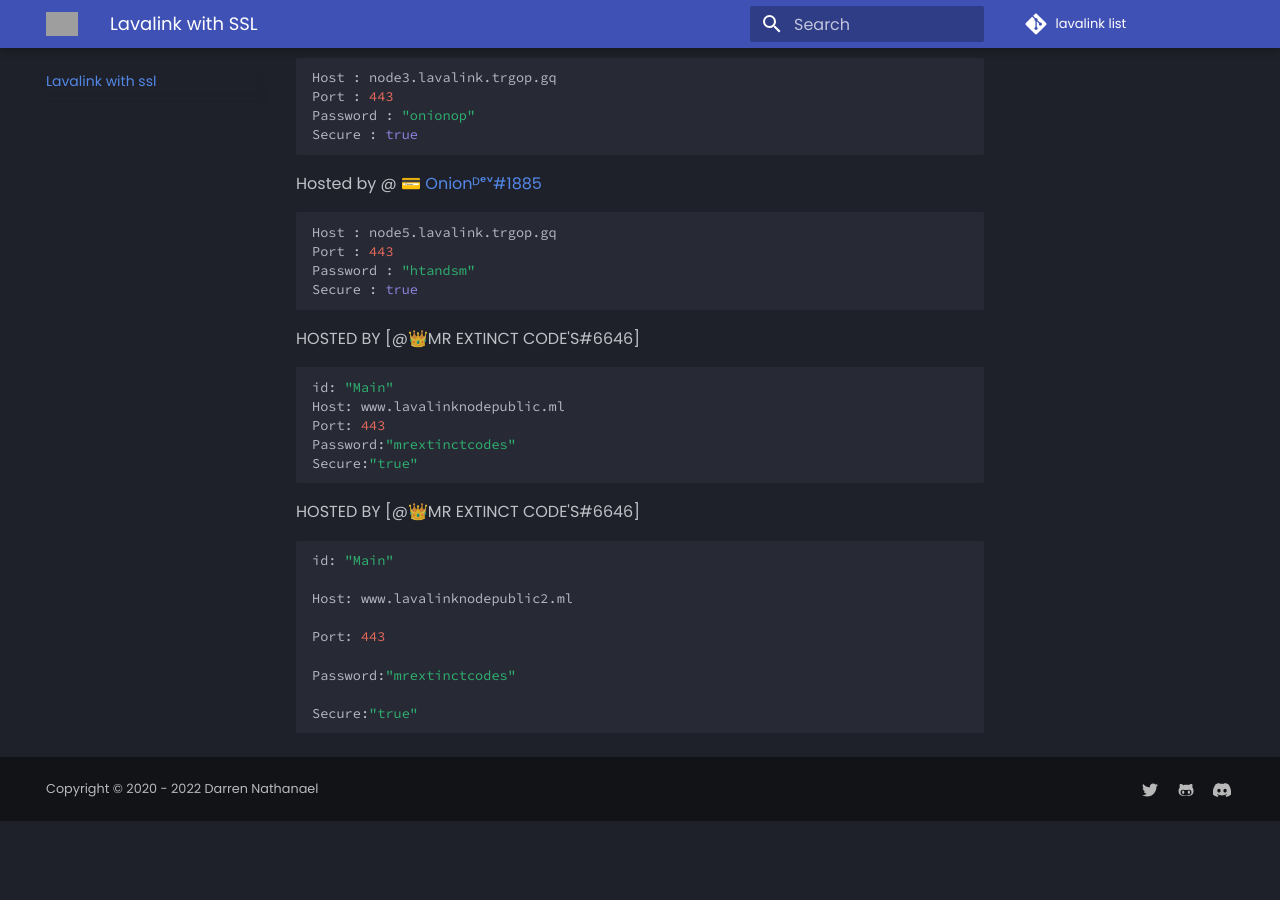
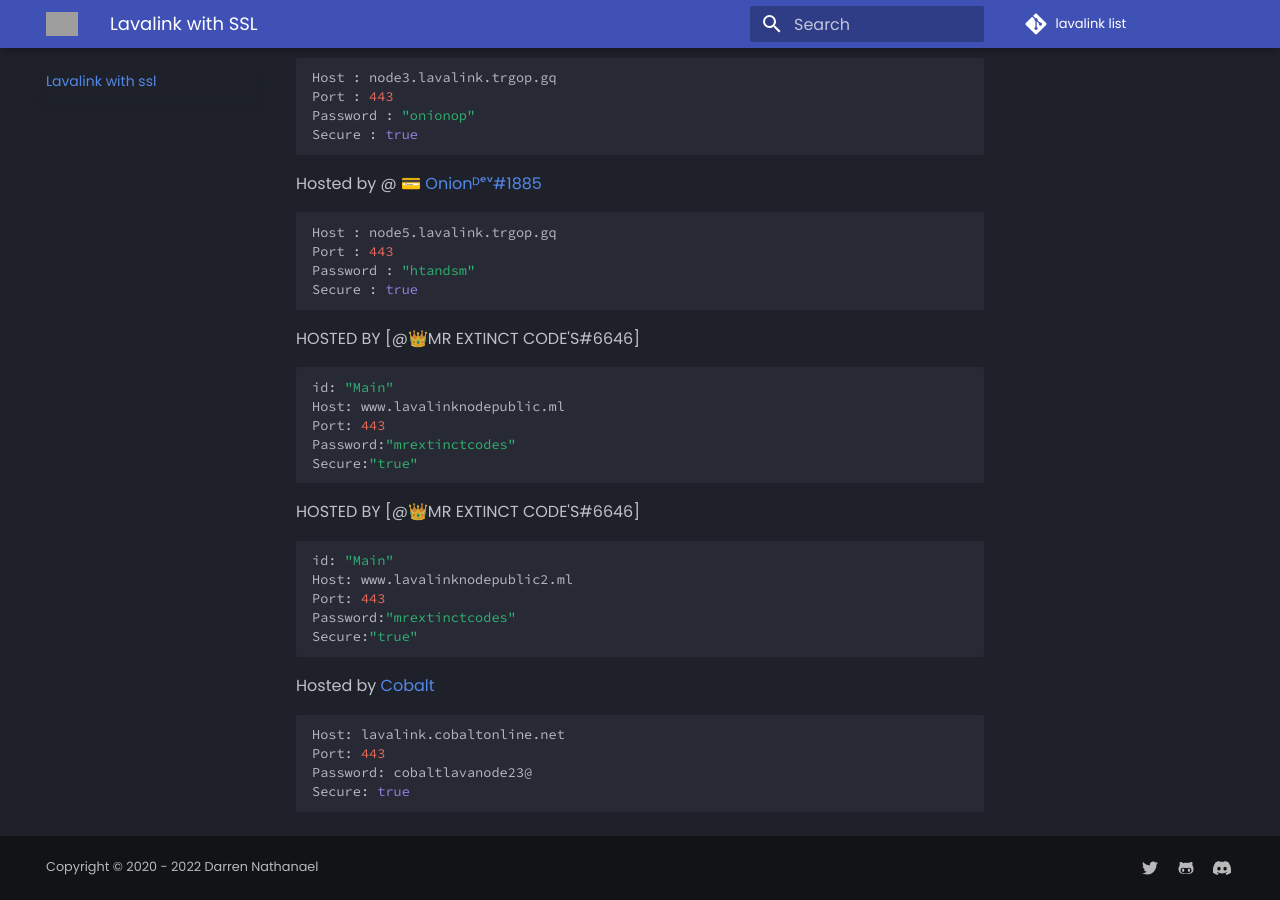
Before and after one commit to DarrenOfficial/lavalink-list, an MkDocs documentation site: the page built from docs/SSL/lavalink-with-ssl.md, in a window 1280 px wide and 900 px high, scrolled down 1604 px. Built offline with MkDocs 1.6.1 and Material for MkDocs 9.7.7, drawn with Linux system fonts in a browser that asks for light colours; comment, search, counter and statistics services are not loaded; before the commit the page ends 2425 px from its top, so only the background shows below that; grey boxes are pictures that could not be loaded.

Commit message:
Add cobaltonline lavalink (#62)
* Add cobaltonline lavalink

* Add hyperlink

* api

Co-authored-by: Darren <github@darrennathanael.com>

````diff
--- a/docs/SSL/lavalink-with-ssl.md
+++ b/docs/SSL/lavalink-with-ssl.md
@@ -94,15 +94,17 @@ Secure:"true"
 HOSTED BY [@👑MR EXTINCT CODE'S#6646]
 
 ```bash
+id: "Main"
+Host: www.lavalinknodepublic2.ml
+Port: 443
+Password:"mrextinctcodes"
+Secure:"true"
+```
+Hosted by [Cobalt](https://github.com/cobaltgit)
 
-id: "Main"
-
-Host: www.lavalinknodepublic2.ml
-
+```bash
+Host: lavalink.cobaltonline.net
 Port: 443
-
-Password:"mrextinctcodes"
-
-Secure:"true"
-
+Password: cobaltlavanode23@
+Secure: true
 ```
````
Also changed, not shown: docs/api/servers.json (+7 -1 lines).
